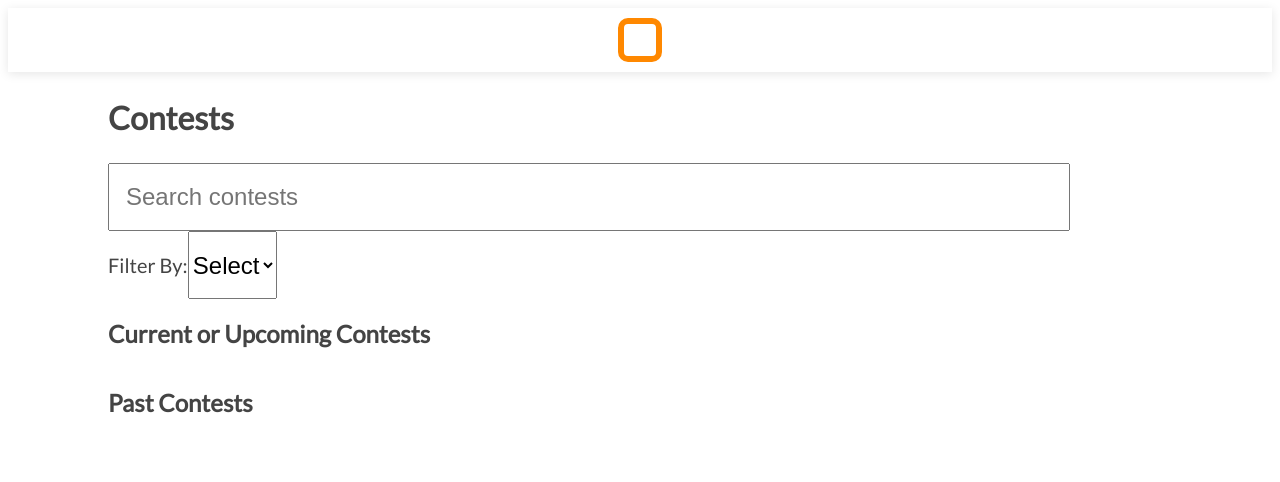
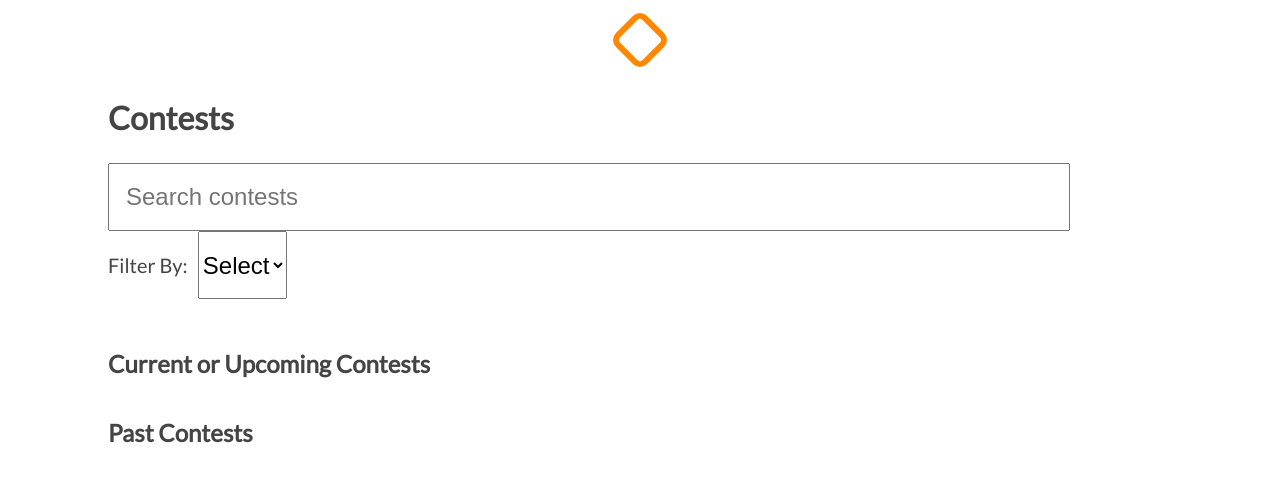
Before and after one commit to shrutiagarwal13/Contests_Frontend, a plain HTML site: page index.html in a window 1280 px wide. Drawn offline with Linux system fonts and the light colour scheme; no server answers.

Commit message:
Minor formatting

```diff
--- a/index.html
+++ b/index.html
@@ -8,10 +8,10 @@
   <link rel="stylesheet" href="styles.css">
 </head>
 
-<header>
+<div class='logo-container'>
   <div class='logo'>
   </div>
-</header>
+</div>
 
 <body>
   <!-- To contain main heading -->
--- a/styles.css
+++ b/styles.css
@@ -9,17 +9,22 @@ section {
   flex-wrap: wrap;
 }
 
-header {
+.logo-container {
   width: 100%;
   background-color: #fff;
-  color: #FF8800;
+  color: #ff8800;
+  /* margin: 20px; */
   font-size: 24px;
   display: flex;
   justify-content: center;
   align-items: center;
+  text-align: center;
+  position: relative;
+  top: 0;
   height: 64px;
   font-weight: 700;
-  box-shadow: 0 2px 10px 0 rgba(0, 0, 0, 0.1);
+  /* box-shadow: 0 2px 10px 0 rgba(0, 0, 0, 0.1); */
+  /* margin-top: 0px !important; */
 }
 
 footer {
@@ -37,11 +42,12 @@ h1 {
 }
 
 .logo {
-  border: 6px solid #FF8800;
+  border: 6px solid #ff8800;
   border-radius: 10px;
   width: 32px;
   height: 32px;
-  rotation: 45deg;
+  transform: rotateZ(45deg);
+  /* margin: 3px; */
 }
 
 .reg-button {
@@ -55,15 +61,17 @@ h1 {
   font-weight: 600;
   font-size: 16px;
   margin-right: 32px;
+  border: transparent !important;
 }
 
 .result-button {
   background-color: rgba(255, 136, 0, 0.15);
   border-radius: 8px;
-  box-shadow: 0 2px 10px 0 rgba(0, 0, 0, 0.16), 0 2px 4px 0 rgba(255, 136, 0, 0.2);
+  box-shadow: 0 2px 10px 0 rgba(0, 0, 0, 0.16),
+    0 2px 4px 0 rgba(255, 136, 0, 0.2);
   width: 111px;
   height: 41px;
-  color: #FF8800;
+  color: #ff8800;
   font-size: 14px;
   font-weight: 700;
   letter-spacing: 0.88px;
@@ -85,6 +93,8 @@ h1 {
   display: flex;
   justify-content: space-between;
   align-items: center;
+  margin-bottom: 30px;
+  /* max-height: 30px !important; */
 }
 
 .search-container {
@@ -113,11 +123,12 @@ h1 {
   font-weight: 400;
   line-height: 19px;
   text-align: left;
+  margin-right: 10px;
 }
 
 .filter-box {
-  background-color: #FFFFFF;
-  border: 1px solid #DDDEDD;
+  background-color: #ffffff;
+  border: 1px solid #dddedd;
   border-radius: 8px;
   box-shadow: 0 2px 10px 0 rgba(0, 0, 0, 0.08);
   width: 135px;
@@ -155,7 +166,7 @@ select {
 }
 
 .open {
-  color: #FFFFFF;
+  color: #ffffff;
   font-size: 12px;
   font-weight: 700;
   letter-spacing: 0.71px;
```
